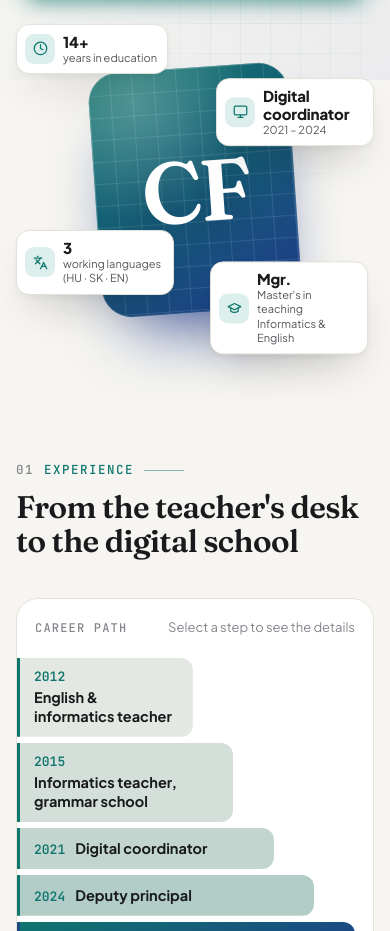
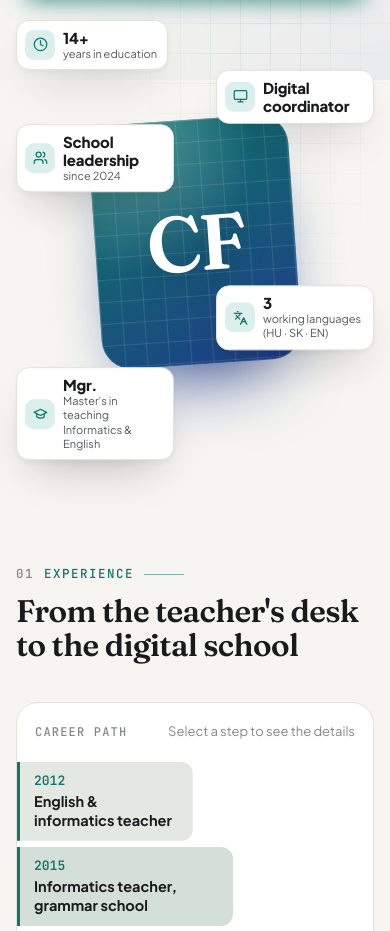
Before and after one commit to csabafazekas/fazekascsaba, a plain HTML site: page index.html in a window 390 px wide. Shown: the part 764-1695 px from the top of the page. Drawn offline with Linux system fonts and the light colour scheme.

Commit message:
Add 'School leadership' card; drop dates from 'Digital coordinator'
- Fifth floating card: Vedenie školy / School leadership, since 2024
- Cards re-spaced (alternating left/right) so none covers the monogram
- Card labels are now optional

Co-Authored-By: Claude Opus 5.5 <noreply@anthropic.com>
Claude-Session: https://claude.ai/code/session_01P11kuPcfJFtpRNSJZ4a33W

```diff
--- a/css/style.css
+++ b/css/style.css
@@ -399,7 +399,7 @@ code { font-family: var(--font-mono); font-size: 0.92em; }
 .anim .hero-copy > :nth-child(6) { transition-delay: 0.3s; }
 
 /* monogram card with floating facts */
-.hero-visual { position: relative; height: 440px; }
+.hero-visual { position: relative; height: 500px; }
 .portrait {
   position: absolute;
   left: 50%; top: 50%;
@@ -433,7 +433,7 @@ code { font-family: var(--font-mono); font-size: 0.92em; }
 .portrait-initials {
   position: relative;
   font-family: var(--font-display);
-  font-size: 118px;
+  font-size: 104px;
   font-weight: 600;
   line-height: 1;
   letter-spacing: -0.04em;
@@ -460,10 +460,12 @@ code { font-family: var(--font-mono); font-size: 0.92em; }
   transition: opacity 0.6s var(--ease), scale 0.6s var(--ease);
 }
 .anim .hero:not(.is-visible) .float-chip { opacity: 0; scale: 0.85; }
-.fc-1 { top: 18px; left: 0; transition-delay: 0.45s; }
-.fc-2 { top: 86px; right: -6px; animation-delay: -1.8s; transition-delay: 0.6s; }
-.fc-3 { bottom: 70px; left: -12px; animation-delay: -3.6s; transition-delay: 0.75s; }
-.fc-4 { bottom: 6px; right: 22px; animation-delay: -5.2s; transition-delay: 0.9s; }
+/* alternate left / right and keep clear of the monogram in the middle */
+.fc-1 { top: 0; left: 0; transition-delay: 0.45s; }
+.fc-2 { top: 72px; right: -8px; animation-delay: -1.4s; transition-delay: 0.58s; }
+.fc-3 { top: 142px; left: -12px; animation-delay: -2.8s; transition-delay: 0.71s; }
+.fc-4 { top: 310px; right: -12px; animation-delay: -4.2s; transition-delay: 0.84s; }
+.fc-5 { bottom: 0; left: 6px; animation-delay: -5.6s; transition-delay: 0.97s; }
 @keyframes float { 0%, 100% { translate: 0 0; } 50% { translate: 0 -9px; } }
 .fc-icon { display: grid; place-items: center; width: 36px; height: 36px; flex: none; border-radius: 11px; background: var(--accent-soft); color: var(--accent); }
 .fc-icon .icon { width: 18px; height: 18px; }
@@ -810,7 +812,7 @@ code { font-family: var(--font-mono); font-size: 0.92em; }
 
 @media (max-width: 900px) {
   .hero-grid { grid-template-columns: 1fr; gap: 20px; }
-  .hero-visual { width: 100%; max-width: 440px; height: 400px; margin: 0 auto; }
+  .hero-visual { width: 100%; max-width: 440px; height: 500px; margin: 0 auto; }
   .strengths-wrap { grid-template-columns: 1fr; gap: 28px; }
   .venn { max-width: 330px; margin: 0 auto; width: 100%; }
 }
@@ -847,18 +849,19 @@ code { font-family: var(--font-mono); font-size: 0.92em; }
   .summary p { font-size: 1.04rem; }
   .meta { flex-direction: column; gap: 8px; }
   .hero-actions .btn { flex: 1 1 100%; }
-  .hero-visual { height: 340px; }
+  .hero-visual { height: 444px; }
   .portrait { width: 200px; height: 245px; border-radius: 30px; }
-  .portrait-initials { font-size: 86px; }
+  .portrait-initials { font-size: 78px; }
   .float-chip { max-width: 158px; padding: 8px 10px 8px 8px; gap: 8px; border-radius: 13px; }
   .fc-icon { width: 30px; height: 30px; border-radius: 9px; }
   .fc-icon .icon { width: 15px; height: 15px; }
   .fc-value { font-size: 15px; }
   .fc-label { font-size: 11px; }
-  .fc-1 { top: 4px; left: 0; }
-  .fc-2 { top: 62px; right: 0; }
-  .fc-3 { bottom: 56px; left: 0; }
-  .fc-4 { bottom: 0; right: 6px; }
+  .fc-1 { top: 0; left: 0; }
+  .fc-2 { top: 52px; right: 0; }
+  .fc-3 { top: 112px; left: 0; }
+  .fc-4 { top: 274px; right: 0; }
+  .fc-5 { bottom: 0; left: 0; }
   .scroll-cue { display: none; }
   .rings { gap: 8px; }
   .ring-level { font-size: 12px; }
--- a/js/app.js
+++ b/js/app.js
@@ -262,11 +262,11 @@
       p.location && `<li>${icon("pin")}<span>${esc(t(p.location))}</span></li>`,
       ...(p.socials || []).map((s) => `<li>${icon(s.type)}<a href="${esc(s.url)}" ${ext}>${esc(prettyUrl(s.url))}</a></li>`),
     ].filter(Boolean).join("");
-    const chips = (DATA.highlights || []).slice(0, 4).map((h, i) => {
+    const chips = (DATA.highlights || []).slice(0, 5).map((h, i) => {
       const value = h.auto === "years" ? `${yearsInField()}${h.suffix || ""}` : `${t(h.value)}${h.suffix || ""}`;
       return `<li class="float-chip fc-${i + 1}">
         <span class="fc-icon">${icon(h.icon || "star")}</span>
-        <span class="fc-text"><span class="fc-value">${esc(value)}</span><span class="fc-label">${esc(t(h.label))}</span></span>
+        <span class="fc-text"><span class="fc-value">${esc(value)}</span>${h.label ? `<span class="fc-label">${esc(t(h.label))}</span>` : ""}</span>
       </li>`;
     }).join("");
     return `<section id="about" class="hero" aria-labelledby="about-title">
--- a/js/cv-data.js
+++ b/js/cv-data.js
@@ -53,14 +53,18 @@ window.CV_DATA = {
     },
   },
 
-  // The four key facts shown around the monogram card. auto: "years" is calculated for you.
-  // icon: clock | digital | star | languages | cap
+  // Up to five key facts shown around the monogram card (label is optional). auto: "years" is calculated for you.
+  // icon: clock | digital | leader | star | languages | cap
   highlights: [
     { icon: "clock", auto: "years", suffix: "+", label: { en: "years in education", sk: "rokov v školstve", hu: "év az oktatásban" } },
     {
       icon: "digital",
       value: { en: "Digital coordinator", sk: "Digitálny koordinátor", hu: "Digitális koordinátor" },
-      label: "2021 – 2024",
+    },
+    {
+      icon: "leader",
+      value: { en: "School leadership", sk: "Vedenie školy", hu: "Iskolavezetés" },
+      label: { en: "since 2024", sk: "od roku 2024", hu: "2024 óta" },
     },
     {
       icon: "languages",
```
